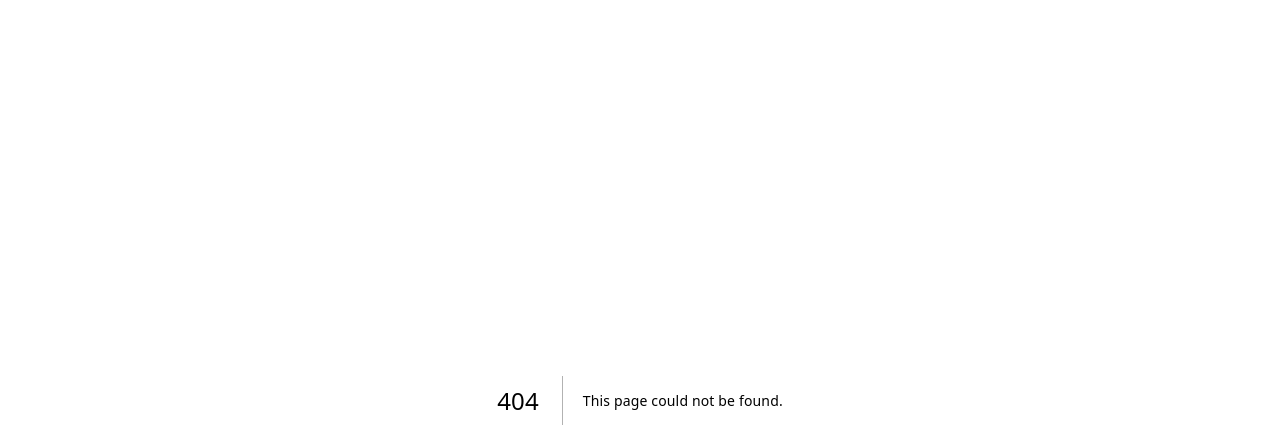
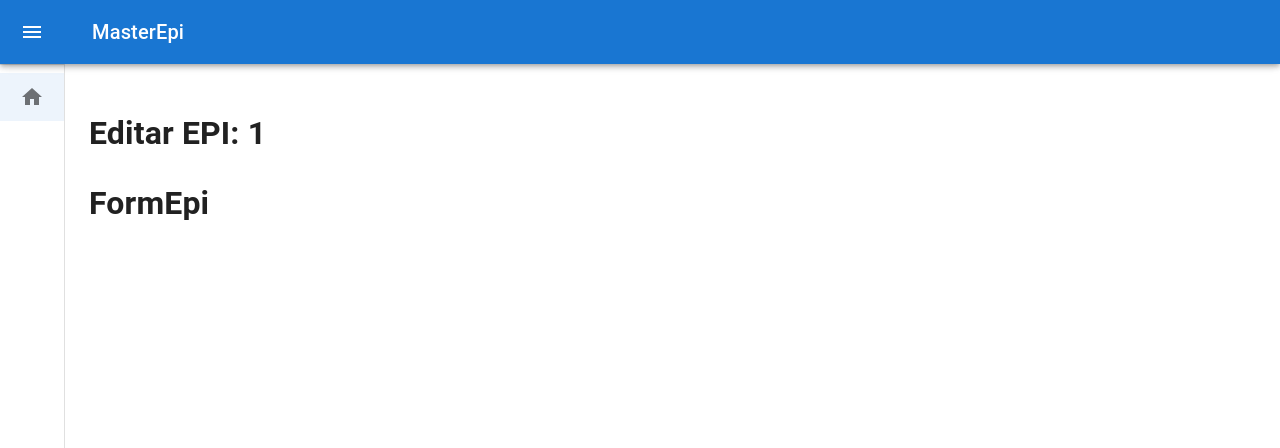
Before and after one commit to thiagodebugs/epi-app, a Next.js app: page /epi/1 in a window 1280 px wide. Before the commit this address had no page. Shown: the top 448 px of the page. Built offline with nearby package versions, Linux system fonts and the light colour scheme.

Commit message:
Create dynamic page to edit EPI

```diff
--- /dev/null
+++ b/src/app/(logged)/epi/[id]/page.jsx
@@ -0,0 +1,10 @@
+import { FormEpi } from "@/components";
+
+export default function EditEpi({ params }) {
+  return (
+    <>
+      <h1>Editar EPI: {params.id}</h1>
+      <FormEpi />
+    </>
+  );
+}
```
